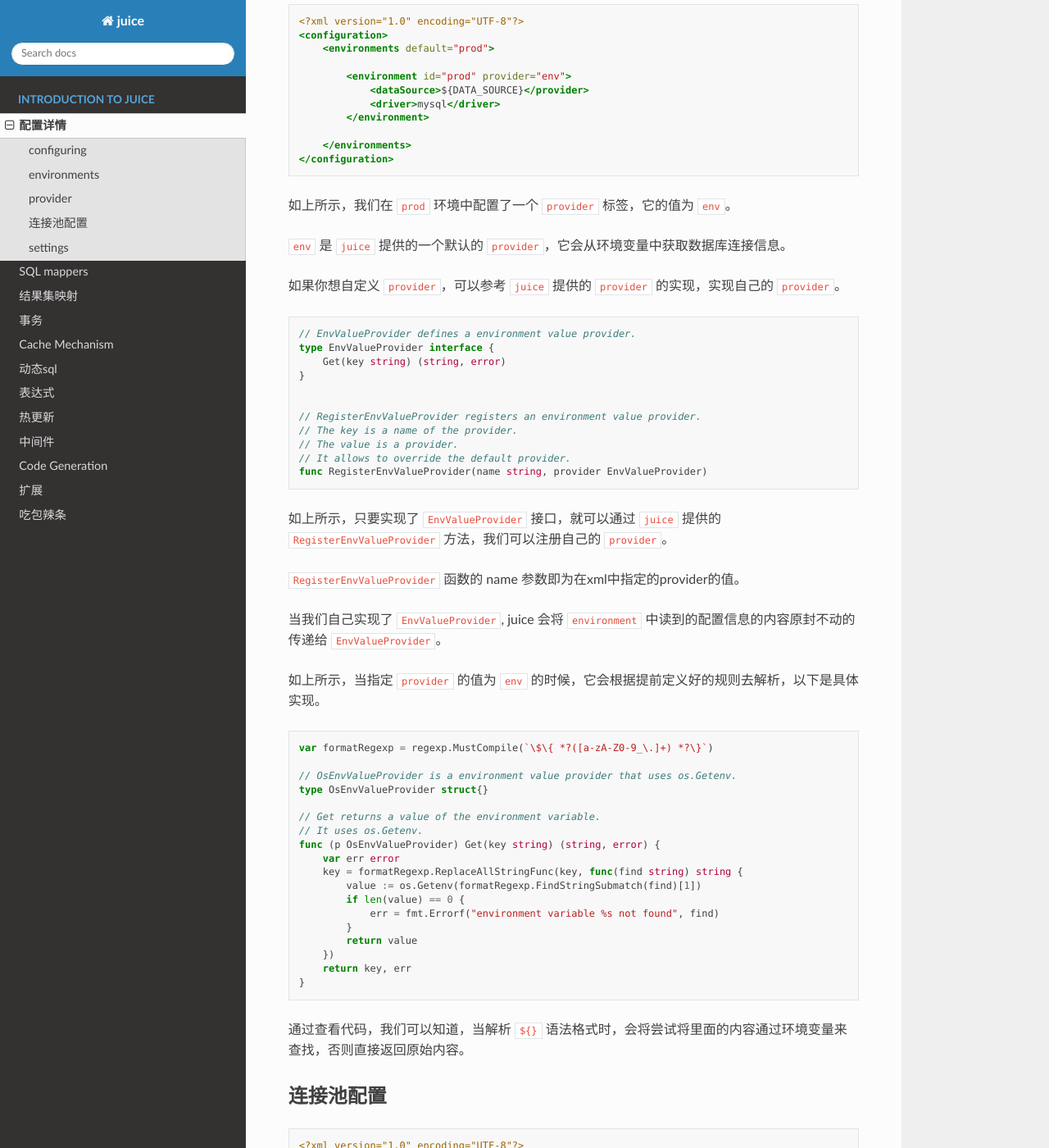
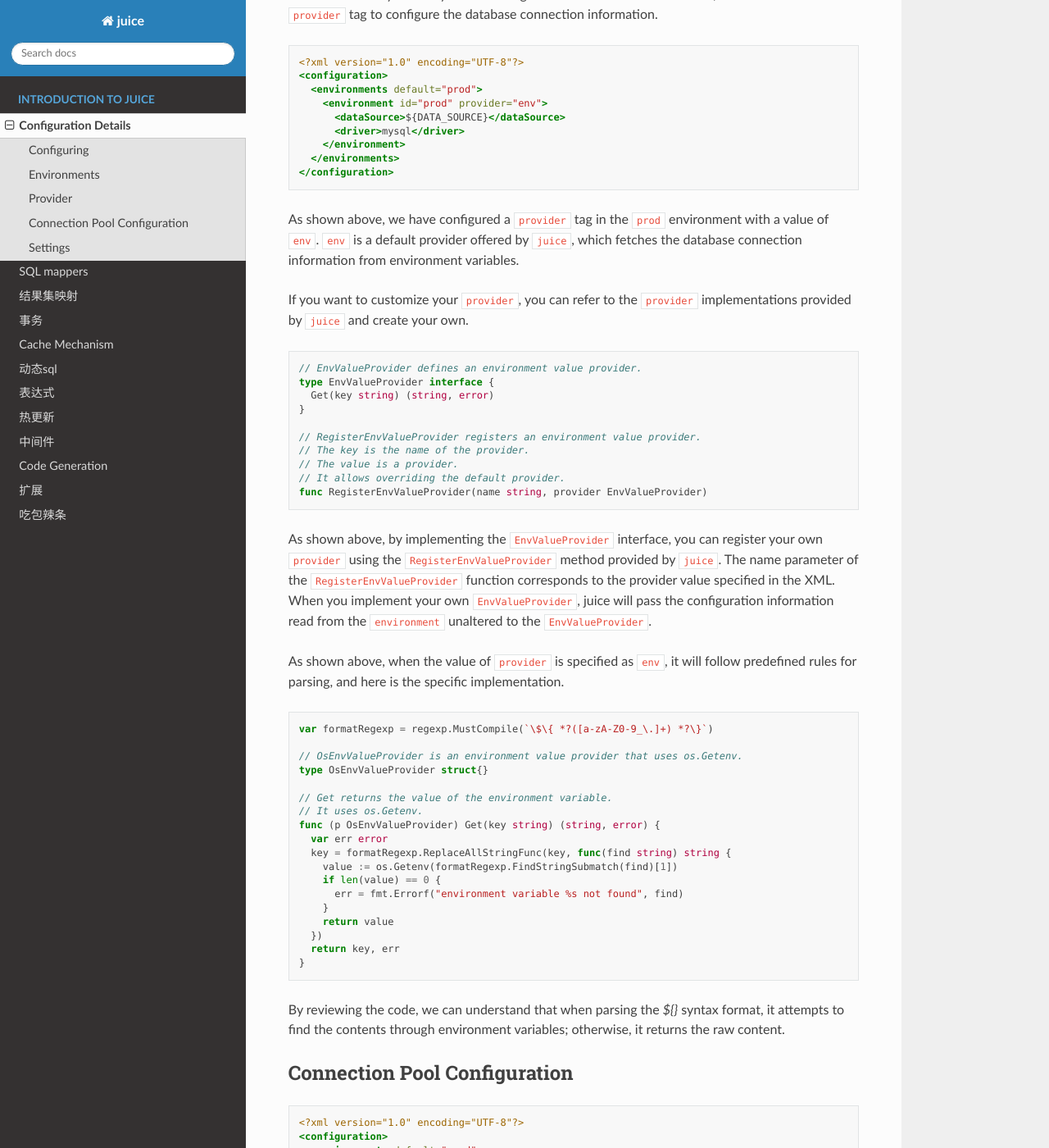
Before and after one commit to eatmoreapple/juice-doc-en, a Sphinx documentation site: the page built from source/configuration.rst, in a window 1280 px wide and 1400 px high, scrolled down 2059 px. Shown: the whole window at 82% size. Built offline with Sphinx 7.4.7 and the Read the Docs theme 2.0.0, drawn with Linux system fonts in a browser that asks for light colours; some of the changed text lies outside the part shown.

Commit message:
update configuration

```diff
--- a/source/configuration.rst
+++ b/source/configuration.rst
@@ -1,219 +1,188 @@
-配置详情
-==============================
+Configuration Details
+=====================
 
-juice默认配置文件为 ``xml`` 格式，我们可以在项目的目录下创建一个 ``xml`` 的文件，然后在其中配置juice的相关信息。
+Juice uses an XML format for its default configuration files. You can create an XML file in your project directory to configure Juice-related settings.
 
-configuring
-----------------
-
-.. code-block:: xml
-
-    <?xml version="1.0" encoding="UTF-8"?>
-   <configuration>
-
-   </configuration>
-
-``juice`` 的配置信息都写在 ``configuration`` 标签中，如数据库连接信息。
-
-
-environments
-----------------
-
-``environments`` 标签用于配置不同的环境，如开发环境，测试环境，生产环境等。
-
-开发者可以根据自己的需要配置不同的环境， ``juice`` 会根据 ``environments`` 的 ``default`` 标签来加载特定的配置信息。
+Configuring
+-----------
 
 .. code-block:: xml
 
     <?xml version="1.0" encoding="UTF-8"?>
     <configuration>
-        <environments default="prod">
-
-            <environment id="prod">
-                <dataSource>root:qwe123@tcp(localhost:3306)/database</dataSource>
-                <driver>mysql</driver>
-            </environment>
-
-            <environment id="dev">
-                <dataSource>./foo.db</dataSource>
-                <driver>sqlite3</driver>
-            </environment>
-
-        </environments>
     </configuration>
 
-在上面的配置中，我们配置了两个环境，分别是 ``prod`` 和 ``dev``，其中 ``prod`` 是 ``environments`` 指定的默认的环境， juice会根据这个配置来加载数据库连接信息。
+All the configuration information for ``juice`` should be written within the ``configuration`` tag, such as database connection information.
+
+Environments
+------------
+
+The ``environments`` tag is used to configure different settings for various environments, like development, testing, and production environments. Developers can configure different environments according to their needs, and ``juice`` will load specific configuration information based on the ``default`` attribute of the ``environments`` tag.
+
+.. code-block:: xml
+
+    <?xml version="1.0" encoding="UTF-8"?>
+    <configuration>
+      <environments default="prod">
+        <environment id="prod">
+          <dataSource>root:qwe123@tcp(localhost:3306)/database</dataSource>
+          <driver>mysql</driver>
+        </environment>
+        <environment id="dev">
+          <dataSource>./foo.db</dataSource>
+          <driver>sqlite3</driver>
+        </environment>
+      </environments>
+    </configuration>
+
+In the configuration above, we have set up two environments: ``prod`` and ``dev``, where ``prod`` is the default environment specified by ``environments``. Juice will use this configuration to load the database connection information.
 
 .. attention::
-    注意：environments 标签中的 default 属性是必须的，如果没有配置这个属性，juice 不知道去加载哪个环境的配置信息。
 
-    每个环境的配置信息都是在 environment 标签中，其中 id 属性是必须且唯一，用于标识不同的环境，dataSource 标签用于配置数据库连接信息，driver 标签用于配置数据库驱动。
+   The default attribute inside the environments tag is mandatory; without this attribute, juice does not know which environment's configuration information to load. Each environment's configuration settings are specified within the ``environment`` tag, where the ``id`` attribute is required and unique to identify different environments. The ``dataSource`` tag is used to configure the database connection information, and the ``driver`` tag is for configuring the database driver.
 
-配置好环境信息后，我们就可以在代码中使用 ``juice`` 的数据库连接了。
-
+Once the environment is configured, we can use the database connection provided by ``juice`` in our code.
 
 .. code-block:: go
 
     package main
 
     import (
-        "fmt"
-        "github.com/eatmoreapple/juice"
-        _ "github.com/go-sql-driver/mysql"
+      "fmt"
+      "github.com/eatmoreapple/juice"
+      _ "github.com/go-sql-driver/mysql"
     )
 
     func main() {
-        // 解析配置文件
-        cfg, err := juice.NewXMLConfiguration("config.xml") // config.xml 即为我们刚刚编写的配置文件。
-        if err != nil {
-            fmt.Println(err)
-            return
-        }
+      // Parsing the configuration file
+      cfg, err := juice.NewXMLConfiguration("config.xml") // config.xml is the configuration file we just wrote.
+      if err != nil {
+        fmt.Println(err)
+        return
+      }
 
-        // 根据配置文件构建engine
-        engine, err := juice.DefaultEngine(cfg)
-        if err != nil {
-            fmt.Println(err)
-            return
-        }
+      // Building engine from configuration file
+      engine, err := juice.DefaultEngine(cfg)
+      if err != nil {
+        fmt.Println(err)
+        return
+      }
 
-        if err = engine.DB().Ping(); err != nil {
-            fmt.Println(err)
-            return
-        }
+      if err = engine.DB().Ping(); err != nil {
+        fmt.Println(err)
+        return
+      }
 
-        fmt.Println(" connected to database")
+      fmt.Println(" connected to database")
     }
 
 .. attention::
-    在默认情况下，juice只会去连接 ``environments`` 中 ``default`` 属性指定的 ``environment``。
 
-provider
-----------------
+   By default, juice only connects to the ``environment`` specified by the ``default`` attribute within ``environments``.
 
-有时候我们不想在配置文件里面把数据库连接信息写死，而是想通过一些别的途径来动态加载数据库连接信息，这时候我们就可以使用 ``provider`` 标签来配置数据库连接信息。
+Provider
+--------
+
+Sometimes we do not want to hard code the database connection information in a configuration file but want to dynamically load it through some other means. In this case, we can use the ``provider`` tag to configure the database connection information.
 
 .. code-block:: xml
 
     <?xml version="1.0" encoding="UTF-8"?>
     <configuration>
-        <environments default="prod">
-
-            <environment id="prod" provider="env">
-                <dataSource>${DATA_SOURCE}</provider>
-                <driver>mysql</driver>
-            </environment>
-
-        </environments>
+      <environments default="prod">
+        <environment id="prod" provider="env">
+          <dataSource>${DATA_SOURCE}</dataSource>
+          <driver>mysql</driver>
+        </environment>
+      </environments>
     </configuration>
 
-如上所示，我们在 ``prod`` 环境中配置了一个 ``provider`` 标签，它的值为 ``env``。
+As shown above, we have configured a ``provider`` tag in the ``prod`` environment with a value of ``env``. ``env`` is a default provider offered by ``juice``, which fetches the database connection information from environment variables.
 
-``env`` 是 ``juice`` 提供的一个默认的 ``provider``，它会从环境变量中获取数据库连接信息。
-
-如果你想自定义 ``provider``，可以参考 ``juice`` 提供的 ``provider`` 的实现，实现自己的 ``provider``。
+If you want to customize your ``provider``, you can refer to the ``provider`` implementations provided by ``juice`` and create your own.
 
 .. code-block:: go
 
-    // EnvValueProvider defines a environment value provider.
+    // EnvValueProvider defines an environment value provider.
     type EnvValueProvider interface {
-        Get(key string) (string, error)
+      Get(key string) (string, error)
     }
 
-
     // RegisterEnvValueProvider registers an environment value provider.
-    // The key is a name of the provider.
+    // The key is the name of the provider.
     // The value is a provider.
-    // It allows to override the default provider.
+    // It allows overriding the default provider.
     func RegisterEnvValueProvider(name string, provider EnvValueProvider)
 
+As shown above, by implementing the ``EnvValueProvider`` interface, you can register your own ``provider`` using the ``RegisterEnvValueProvider`` method provided by ``juice``. The name parameter of the ``RegisterEnvValueProvider`` function corresponds to the provider value specified in the XML. When you implement your own ``EnvValueProvider``, juice will pass the configuration information read from the ``environment`` unaltered to the ``EnvValueProvider``.
 
-如上所示，只要实现了 ``EnvValueProvider`` 接口，就可以通过 ``juice`` 提供的 ``RegisterEnvValueProvider`` 方法，我们可以注册自己的 ``provider``。
-
-
-``RegisterEnvValueProvider`` 函数的 name 参数即为在xml中指定的provider的值。
-
-当我们自己实现了 ``EnvValueProvider``, juice 会将 ``environment`` 中读到的配置信息的内容原封不动的传递给 ``EnvValueProvider``。
-
-如上所示，当指定 ``provider`` 的值为 ``env`` 的时候，它会根据提前定义好的规则去解析，以下是具体实现。
+As shown above, when the value of ``provider`` is specified as ``env``, it will follow predefined rules for parsing, and here is the specific implementation.
 
 .. code-block:: go
 
     var formatRegexp = regexp.MustCompile(`\$\{ *?([a-zA-Z0-9_\.]+) *?\}`)
 
-    // OsEnvValueProvider is a environment value provider that uses os.Getenv.
+    // OsEnvValueProvider is an environment value provider that uses os.Getenv.
     type OsEnvValueProvider struct{}
 
-    // Get returns a value of the environment variable.
+    // Get returns the value of the environment variable.
     // It uses os.Getenv.
     func (p OsEnvValueProvider) Get(key string) (string, error) {
-        var err error
-        key = formatRegexp.ReplaceAllStringFunc(key, func(find string) string {
-            value := os.Getenv(formatRegexp.FindStringSubmatch(find)[1])
-            if len(value) == 0 {
-                err = fmt.Errorf("environment variable %s not found", find)
-            }
-            return value
-        })
-        return key, err
+      var err error
+      key = formatRegexp.ReplaceAllStringFunc(key, func(find string) string {
+        value := os.Getenv(formatRegexp.FindStringSubmatch(find)[1])
+        if len(value) == 0 {
+          err = fmt.Errorf("environment variable %s not found", find)
+        }
+        return value
+      })
+      return key, err
     }
 
+By reviewing the code, we can understand that when parsing the `${}` syntax format, it attempts to find the contents through environment variables; otherwise, it returns the raw content.
 
-通过查看代码，我们可以知道，当解析 ``${}`` 语法格式时，会将尝试将里面的内容通过环境变量来查找，否则直接返回原始内容。
-
-
-
-连接池配置
-----------------
+Connection Pool Configuration
+-----------------------------
 
 .. code-block:: xml
 
     <?xml version="1.0" encoding="UTF-8"?>
     <configuration>
-        <environments default="prod">
-
-            <environment id="prod">
-                <dataSource>root:qwe123@tcp(localhost:3306)/database</dataSource>
-                <driver>mysql</driver>
-                <maxIdleConnNum>10</maxIdleConnNum>
-                <maxOpenConnNum>10</maxOpenConnNum>
-                <maxConnLifetime>3600</maxConnLifetime>
-                <maxIdleConnLifetime>3600</maxIdleConnLifetime>
-            </environment>
-
-        </environments>
+      <environments default="prod">
+        <environment id="prod">
+          <dataSource>root:qwe123@tcp(localhost:3306)/database</dataSource>
+          <driver>mysql</driver>
+          <maxIdleConnNum>10</maxIdleConnNum>
+          <maxOpenConnNum>10</maxOpenConnNum>
+          <maxConnLifetime>3600</maxConnLifetime>
+          <maxIdleConnLifetime>3600</maxIdleConnLifetime>
+        </environment>
+      </environments>
     </configuration>
 
-**在上面的配置中，我们配置了连接池的相关信息**
+**In the configuration above, we have configured the connection pool settings.**
 
-- .. class:: maxIdleConnNum 标签用于配置最大空闲连接数。
-- .. class:: maxOpenConnNum 标签用于配置最大打开连接数。
-- .. class:: maxConnLifetime 标签用于配置连接的最大生命周期, 单位为秒。
-- .. class:: maxIdleConnLifetime 标签用于配置空闲连接的最大生命周期, 单位为秒。
+- The ``maxIdleConnNum`` tag is used to configure the maximum number of idle connections.
+- The ``maxOpenConnNum`` tag is used to configure the maximum number of open connections.
+- The ``maxConnLifetime`` tag is used to configure the maximum lifetime of connections, measured in seconds.
+- The ``maxIdleConnLifetime`` tag is used to configure the maximum lifetime of idle connections, also in seconds.
 
-开发者可以根据自己的需要配置连接池的相关信息， `juice` 会根据配置信息来初始化连接池。
+Developers can configure the connection pool settings according to their needs, and ``juice`` will initialize the connection pool based on these settings.
 
+Settings
+--------
 
-settings
-----------------
+The ``settings`` tag is used to inject custom configuration information into ``juice``. The ``settings`` tag is the parent tag for multiple ``setting`` tags. Each ``setting`` tag must have a ``name`` attribute to identify the name of the configuration, and the ``value`` attribute is optional, for setting the value of the configuration. The ``settings`` tag is optional and can be omitted if not needed.
 
-`settings` 标签用于往 `juice` 中注入自定义的配置信息。
+The specific use depends on the developer's requirements. For instance, in the ``DebugMiddleware`` middleware provided by ``juice``, it decides whether to enable debug mode based on the configuration information. By default, it is enabled, but you can disable it in the configuration file.
 
-`settings` 标签是 `settings` 标签的父标签， `settings` 标签中可以有多个 `setting` 标签， `setting` 标签中的 `name` 属性是必须的，用于标识配置信息的名称， `value` 属性是可选的，用于配置配置信息的值。
-
-`settings` 标签是可选的，可以不配置。
-
-具体的用途得看开发者自己的需求了。
-
-如在 `juice` 提供的 `DebugMiddleware` 中间件中，它会根据配置信息来决定是否开启调试模式。默认是开启的，可以在配置文件中关闭。
-
-关闭调试模式的配置如下：
+To disable debug mode, use the following configuration:
 
 .. code-block:: xml
 
     <?xml version="1.0" encoding="UTF-8"?>
-        <configuration>
-            <settings>
-                <setting name="debug" value="false"/>
-            </settings>
-        </configuration>
+    <configuration>
+      <settings>
+        <setting name="debug" value="false"/>
+      </settings>
+    </configuration>
```
Also changed, not shown: 9 other files.
